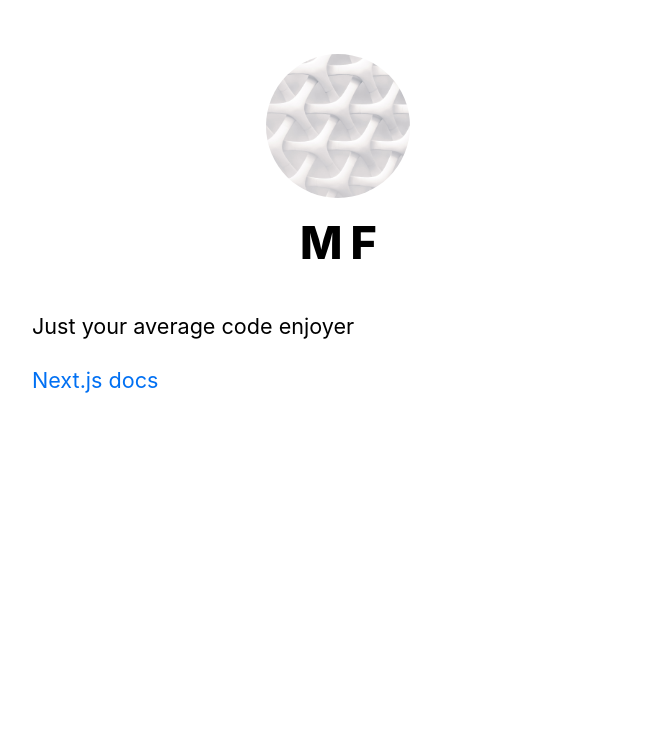
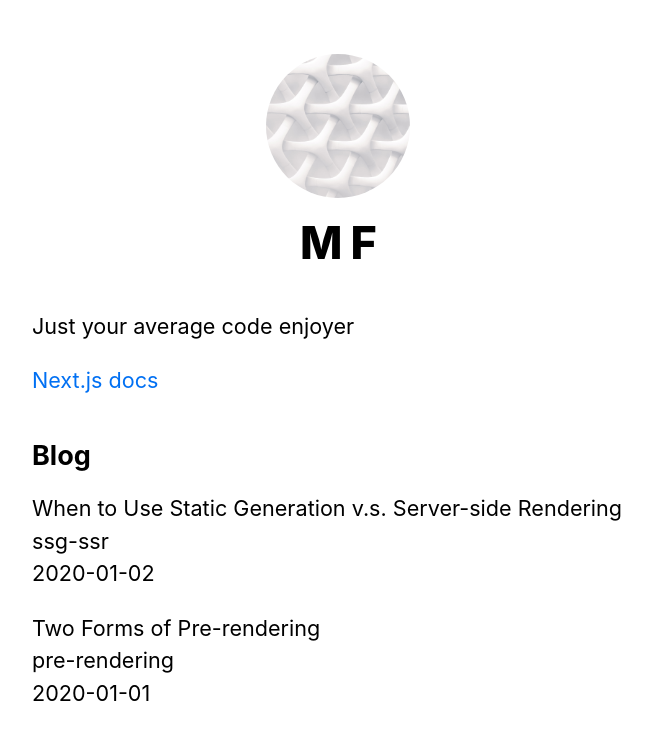
Before and after one commit to mfimia/nextjs-tailwind-ex, a Next.js app: page / in a window 1280 px wide. Shown: the top 740 px of the page, without its empty margins (302-954 px from the left). Built offline with nearby package versions, Linux system fonts and the light colour scheme.

Commit message:
add static props to sort post data on build time

```diff
--- a/pages/index.js
+++ b/pages/index.js
@@ -1,8 +1,18 @@
 import Head from "next/head";
 import Layout, { siteTitle } from "../components/layout";
 import utilStyles from "../styles/utils.module.css";
+import { getSortedPostsData } from "../lib/posts";
 
-const Home = () => {
+export const getStaticProps = async () => {
+  const allPostsData = getSortedPostsData();
+  return {
+    props: {
+      allPostsData,
+    },
+  };
+};
+
+const Home = ({ allPostsData }) => {
   return (
     <Layout home>
       <Head>
@@ -14,6 +24,20 @@
           <a href="https://nextjs.org/learn">Next.js docs</a>
         </p>
       </section>
+      <section className={`${utilStyles.headingMd} ${utilStyles.padding1px}`}>
+        <h2 className={utilStyles.headingLg}>Blog</h2>
+        <ul className={utilStyles.list}>
+          {allPostsData.map(({ id, date, title }) => (
+            <li className={utilStyles.listItem} key={id}>
+              {title}
+              <br />
+              {id}
+              <br />
+              {date}
+            </li>
+          ))}
+        </ul>
+      </section>
     </Layout>
   );
 };
```
